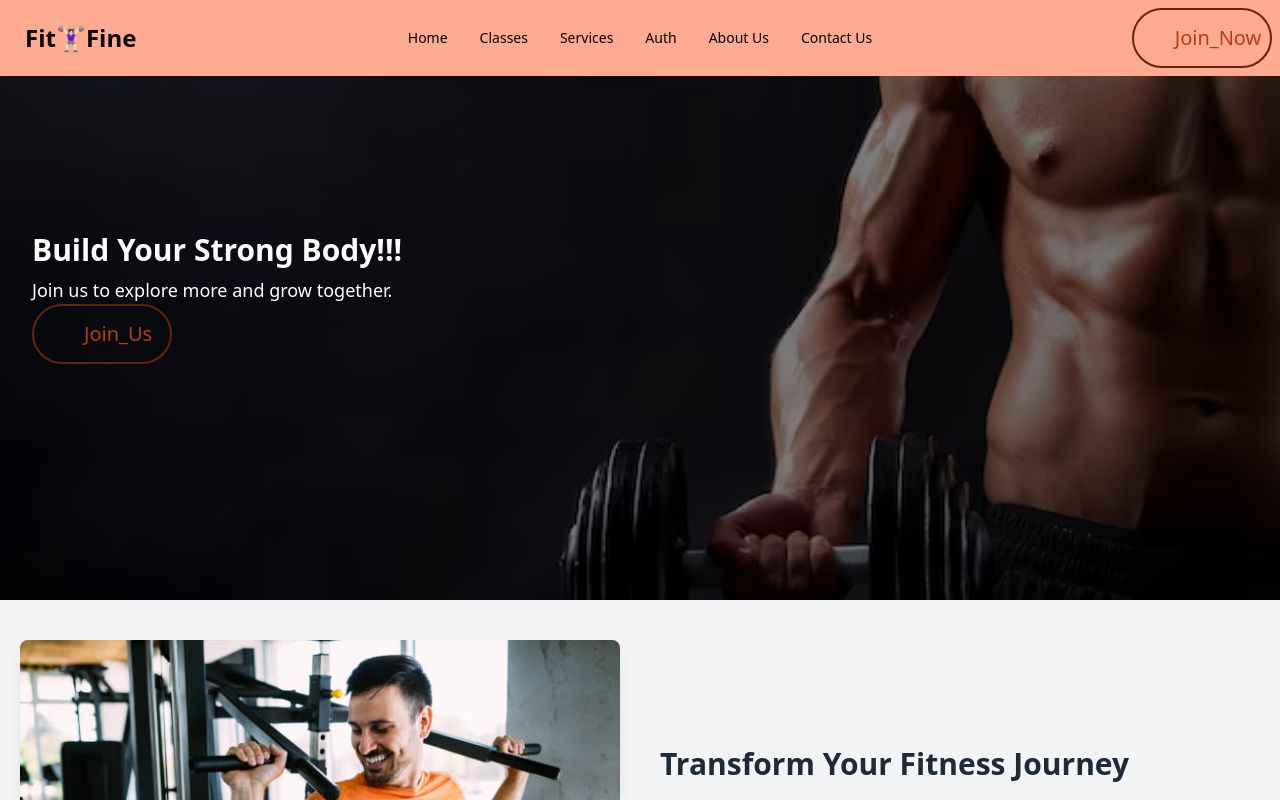
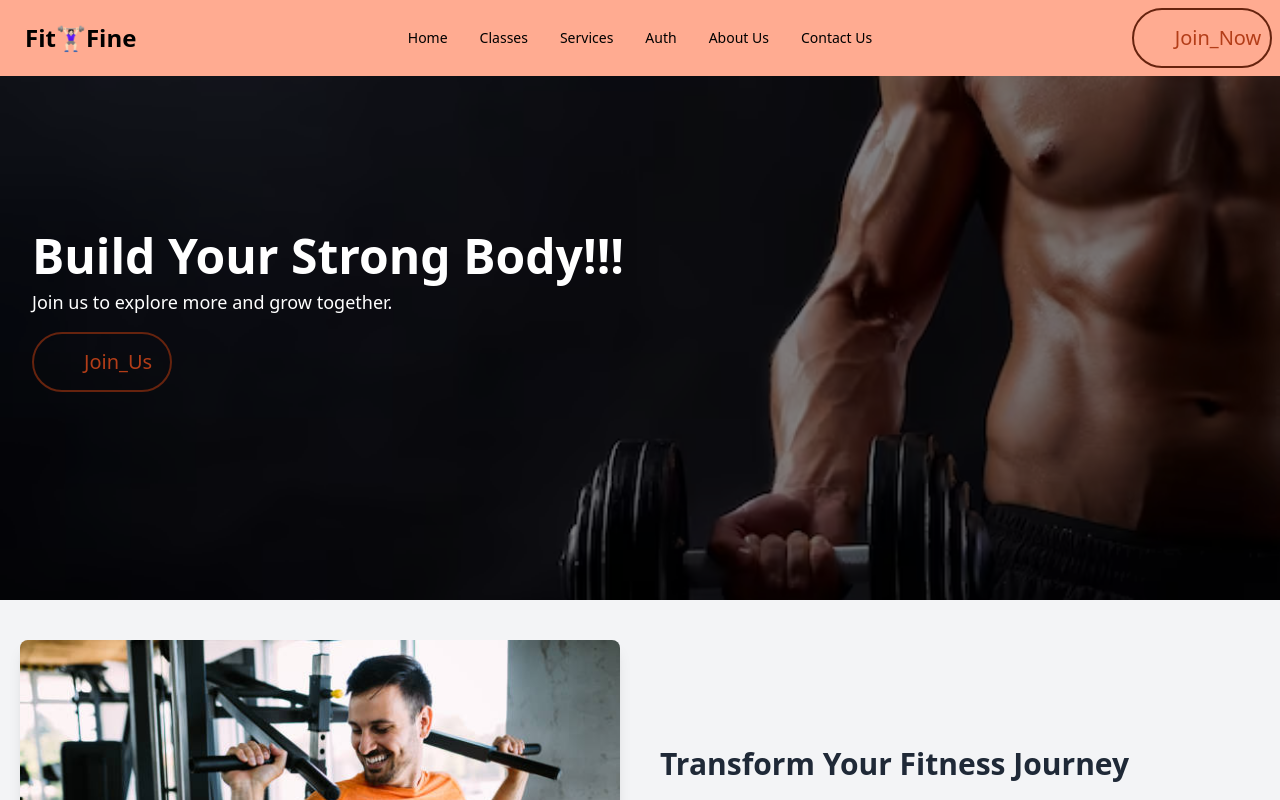
Before and after one commit to Sharmin64/gym-next-project-repo, a Next.js app: page / in a window 1280 px wide. Shown: the top 800 px of the page. Built offline with nearby package versions, Linux system fonts and the light colour scheme.

Commit message:
home page issue

```diff
--- a/src/app/commonui/button/Button.tsx
+++ b/src/app/commonui/button/Button.tsx
@@ -1,6 +1,7 @@
 import { FaArrowRight } from "react-icons/fa";
 interface ButtonName {
   buttonName: string;
+  onClick?: () => void;
 }
 
 const Button = ({ buttonName }: ButtonName) => {
--- a/src/app/components/homeui/Banner.tsx
+++ b/src/app/components/homeui/Banner.tsx
@@ -22,12 +22,12 @@ const Banner = () => {
       {/* Content */}
       <div className="relative z-20 flex flex-col items-start pt-[12em] h-full px-8">
         <div className="text-white">
-          <h1 className="text-3xl font-bold">Build Your Strong Body!!!</h1>
+          <h1 className="text-5xl font-extrabold">Build Your Strong Body!!!</h1>
           <p className="mt-2 text-lg">
             Join us to explore more and grow together.
           </p>
         </div>
-        <Link href={"/class"}>
+        <Link href={"/class"} className="mt-4">
           <Button buttonName="Join_Us" />
         </Link>
       </div>
--- a/src/app/components/homeui/CallToAction.tsx
+++ b/src/app/components/homeui/CallToAction.tsx
@@ -1,18 +1,18 @@
 "use client";
 import Button from "@/app/commonui/button/Button";
-// import { useRouter } from "next/navigation";
+import { useRouter } from "next/navigation";
 import React from "react";
 
 const CallToAction: React.FC = () => {
-  //   const router = useRouter();
+  const router = useRouter();
 
   //   const handleSignUp = () => {
   //     router.push("/signup");
   //   };
 
-  //   const handleBookSession = (): void => {
-  //     router.push("/book-session");
-  //   };
+  const handleBookSession = (): void => {
+    router.push("/bookSession");
+  };
 
   return (
     <section className="bg-gradient-to-r from-primary to-accent py-16 px-8 text-center text-white">
@@ -31,7 +31,7 @@ const CallToAction: React.FC = () => {
           ></Button>
           <Button
             buttonName="Book a Session"
-            // onClick={handleBookSession}
+            onClick={handleBookSession}
           ></Button>
         </div>
       </div>
```
